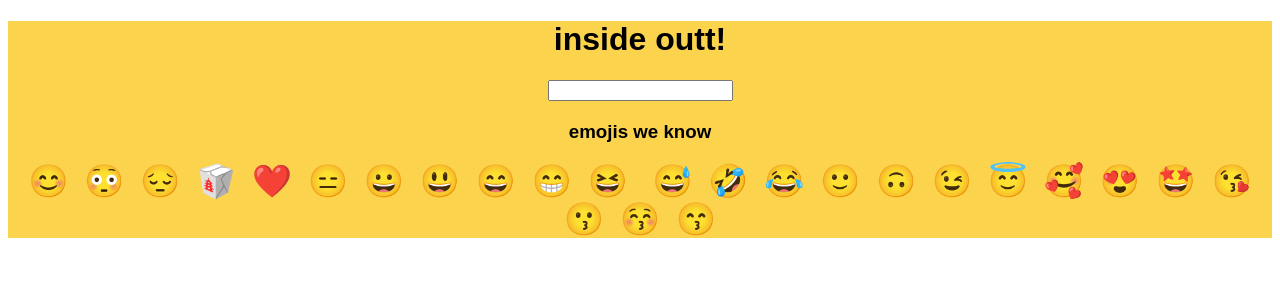
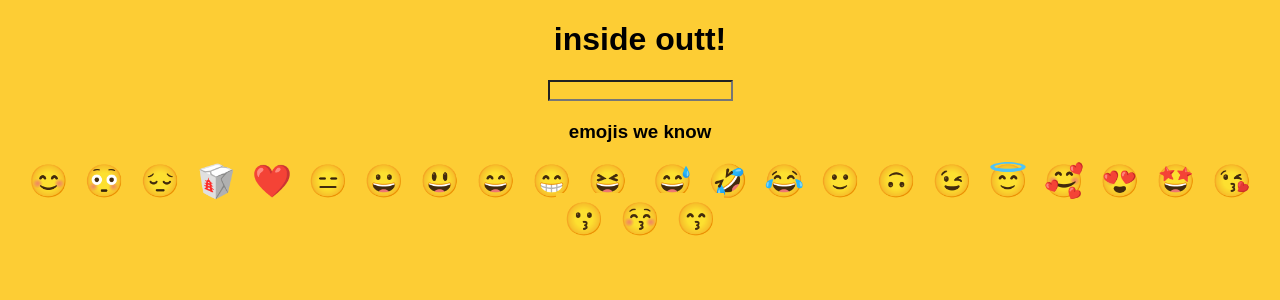
Before and after one commit to devang-stack/Emojipedia, a React (Create React App) app: page / in a window 1280 px wide. Shown: the top 300 px of the page. Built offline with nearby package versions, Linux system fonts and the light colour scheme.

Commit message:
color changed

```diff
--- a/src/App.js
+++ b/src/App.js
@@ -54,6 +54,7 @@ export default function App() {
     setMeaning(meaning); // react call to show output
   }
   return (
+    <p>
       <div className="App">
         <h1>inside outt!</h1>
 
@@ -75,5 +76,6 @@ export default function App() {
           );
         })}
       </div>
+    </p>
   );
 }
--- a/src/styles.css
+++ b/src/styles.css
@@ -1,9 +1,12 @@
 :root {
-  --primary-color: #fcd34d;
+  --primary-color: #fdcd34;
 }
 
 .App {
   font-family: sans-serif;
   text-align: center;
-  background-color: var(--primary-color);
 }
+
+* {
+  background-color: #fdcd34;
+}
```
Lines whose indentation alone changed are shown as unchanged.
